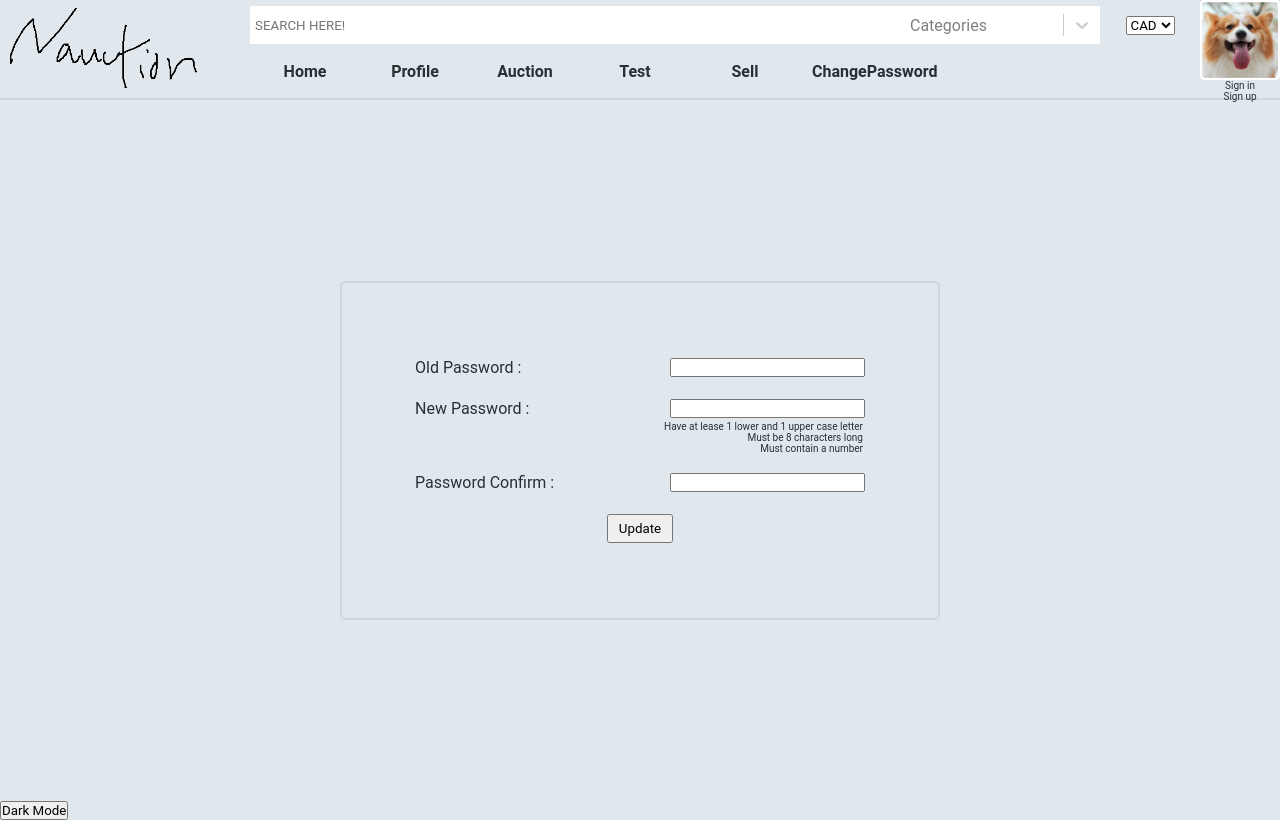
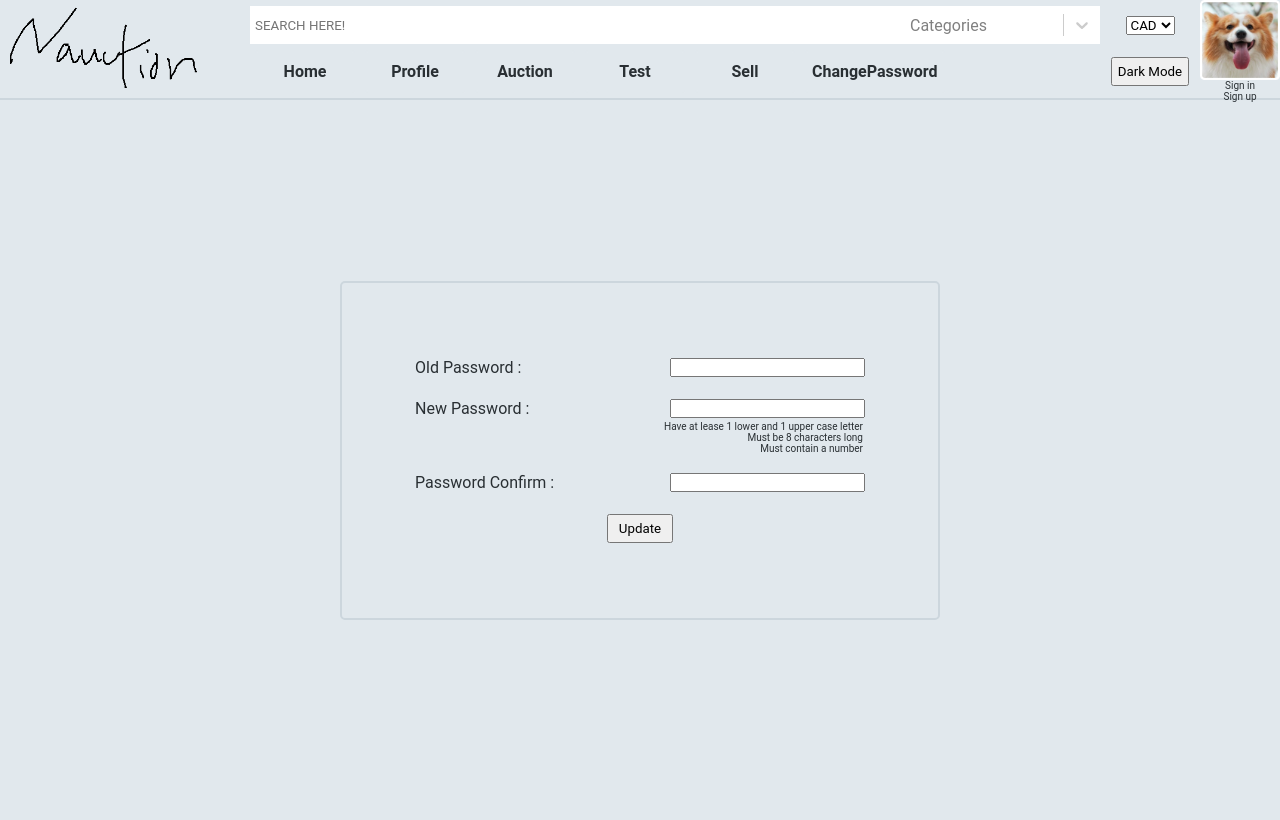
Before and after one commit to SakyunBuns/AuctionZone, a React (Vite) app in the folder dev/app/: page /ChangePassword in a window 1280 px wide. Built offline with nearby package versions, Linux system fonts and the light colour scheme.

Commit message:
Change darkmode placement

```diff
--- a/dev/app/src/App.jsx
+++ b/dev/app/src/App.jsx
@@ -122,16 +122,23 @@ export default function App() {
             <paletteContext.Provider value={{palette}}>
                 <tagsContext.Provider value={{tags}}>
 
-                    <Header pages={pages} signed={signed} currency={currency} setCurrency={handleCurrencyChange}/>
+                    <Header
+                        pages={pages}
+                        signed={signed}
+                        currency={currency}
+                        setCurrency={handleCurrencyChange}
+                        handleDarkMode={handleDarkMode}
+                        darkMode={darkMode}/>
                     <Routes>
                         {navbarRoutes}
                         <Route path='/SignUp' element={<SignUpPage/>}/>
                         <Route path='/SignIn' element={<SignInPage/>}/>
                         <Route path='*' element={<h1>error 404</h1>} key="0"/>
                     </Routes>
+
                 </tagsContext.Provider>
             </paletteContext.Provider>
-            <button onClick={handleDarkMode}>{darkMode ? 'Light Mode' : 'Dark Mode'}</button>
+
         </div>
     );
 }
--- a/dev/app/src/AuctionPage.jsx
+++ b/dev/app/src/AuctionPage.jsx
@@ -26,7 +26,7 @@ export default function AuctionPage(props) {
 
 
     const statEnum = {
-        'AUCTION_OFFLINE': 'Waiting',
+        'AUCTION_OFFLINE': <div style={{color: `${palette.textColor}`}}>Waiting</div>,
         'AUCTION_ONLINE': <AuctionnedItem item={currentItem} />
     }
 
--- /dev/null
+++ b/dev/app/src/component/header/DarkMode.jsx
@@ -0,0 +1,20 @@
+import React from 'react'
+
+export default function DarkMode(props) {
+
+    const style = {
+        gridAread: `${props.gridName}`,
+        display: 'flex',
+        alignItems: 'center',
+        justifyContent: 'center',
+        width: '100%'
+    }
+
+    return(
+        <div style={style}>
+            <button onClick={props.handleDarkMode} style={{padding:'5px'}}>
+                {props.darkMode ? 'Light Mode' : 'Dark Mode'}
+            </button>
+        </div>
+    )
+}
--- a/dev/app/src/component/header/Header.jsx
+++ b/dev/app/src/component/header/Header.jsx
@@ -4,6 +4,7 @@ import Logo  from './Logo'
 import SearchBar from  './SearchBar'
 import Profile from './Profile'
 import Currency from './Currency'
+import DarkMode from './DarkMode'
 import { paletteContext } from '../Context'
 
 
@@ -20,7 +21,7 @@ export default function Header(props){
         height: '100px',
         backgroundColor: `${palette.color1}`,
         display: 'grid',
-        gridTemplateAreas: props.currency ? `'logo search currency profile' 'logo navbar none profile'` : `'logo search profile' 'logo navbar profile'`,
+        gridTemplateAreas: props.currency ? `'logo search currency profile' 'logo navbar dark profile'` : `'logo search dark profile' 'logo navbar none profile'`,
         gridTemplateRows: `${rowHeight}px 1fr`,
         gridTemplateColumns: `${logoWidth}px 1fr ${profileWidth}px`,
         borderBottom:`solid 2px ${palette.color2}`,
@@ -35,6 +36,7 @@ export default function Header(props){
                 <Logo gridName="logo" path={props.pages[0].path} logoWidth={logoWidth}/>
                 <SearchBar gridName="search" height={rowHeight}/>
                 <Profile gridName="profile" profileWidth={profileWidth} signed={props.signed}/>
+                <DarkMode gridName="dark" handleDarkMode={props.handleDarkMode} darkMode={props.darkMode}/>
                 {props.currency && <Currency gridName="currency" currency={props.currency} setCurrency={props.setCurrency}/>}
             </div>
         </header>
```
Also changed, not shown: dev/app/src/assets/CurrencyConverter.js (+6 -2 lines).
